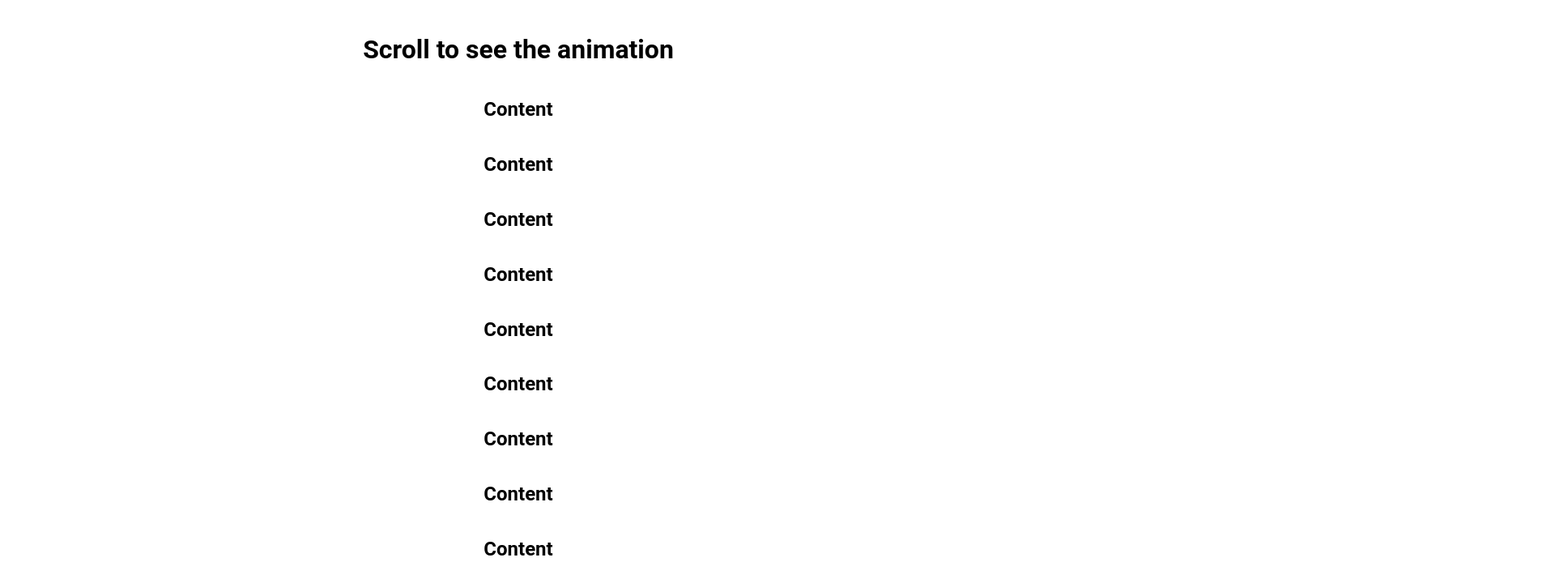
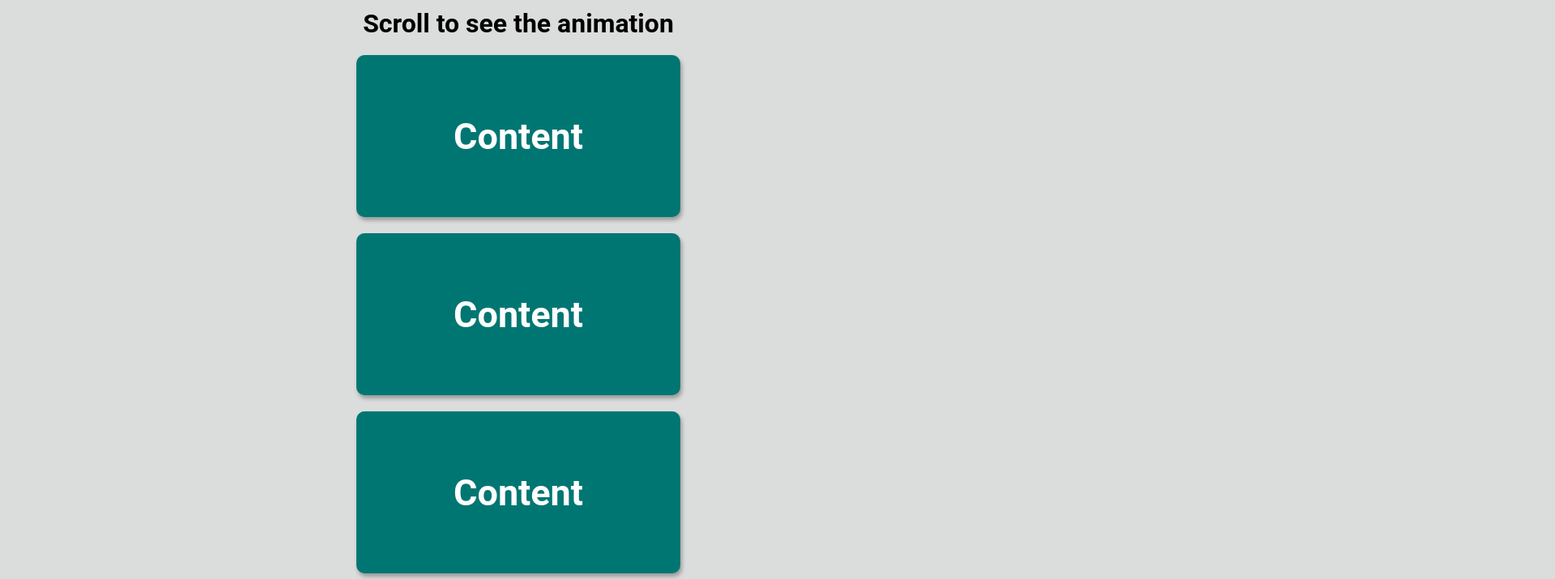
Before and after one commit to LinaMierke/BoxLoading, a plain HTML site: page index.html in a window 1280 px wide. Shown: the top 715 px of the page at 81% size, 1920 px wide, since content can reach past the window. Drawn offline with Linux system fonts and the light colour scheme; a web font is replaced by a local one.

Commit message:
css & js

```diff
--- a/script.js
+++ b/script.js
@@ -0,0 +1,19 @@
+const boxes = document.querySelectorAll(".box")
+
+window.addEventListener('scroll', checkBoxes)
+
+checkBoxes()
+
+function checkBoxes() {
+    const triggerBottom = window.innerHeight / 5 * 4
+
+    boxes.forEach(box => {
+        const boxTop = box.getBoundingClientRect().top
+        if (boxTop < triggerBottom) {
+            box.classList.add('show')
+
+        } else {
+            box.classList.remove('show')
+        }
+    })
+}
--- a/style.css
+++ b/style.css
@@ -3,15 +3,40 @@
 * {
   box-sizing: border-box;
 }
+/* #007672 */
+body {
+  background-color: #dbdcdc;
+  font-family: "Roboto", sans-serif;
+  display: flex;
+  flex-direction: column;
+  align-items: center;
+  justify-content: center;
+  margin: 0;
+}
+h1 {
+  margin: 10px;
+}
 
-body {
-    background-color: ;
-    font-family: 'Roboto', sans-serif;
-    display: flex;
-    flex-direction: column;
-    align-items: center;
-    justify-content: center;
-    height: 100vh;
-    overflow: hidden;
-    margin: 0;
+.box {
+  background-color: #007672;
+  color: #fff;
+  display: flex;
+  align-items: center;
+  justify-content: center;
+  width: 400px;
+  height: 200px;
+  margin: 10px;
+  border-radius: 10px;
+  box-shadow: 2px 4px 5px rgba(0, 0, 0, 0.3);
+  transform: translateX(400%);
+  transition: transform 0.4s ease;
 }
+.box:nth-of-type(even) {
+    transform: translateX(-400%);
+}
+.box.show {
+  transform: translateX(0);
+}
+.box h2 {
+    font-size: 45px;
+}
```
Also changed, not shown: 1 other file.
